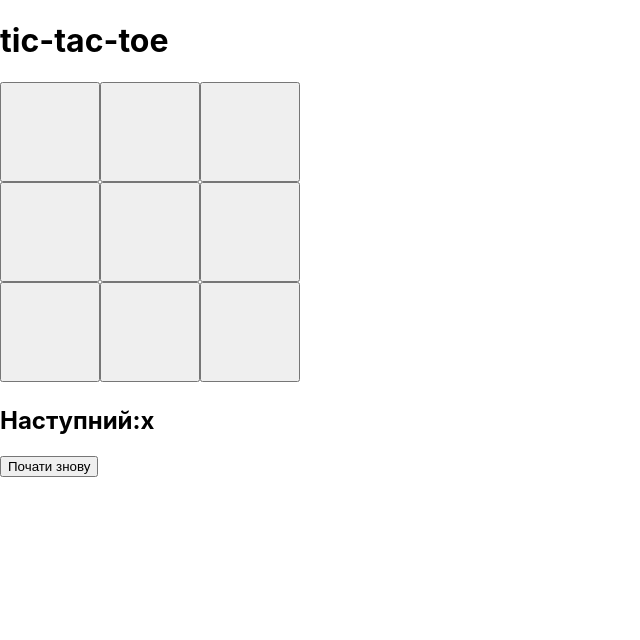
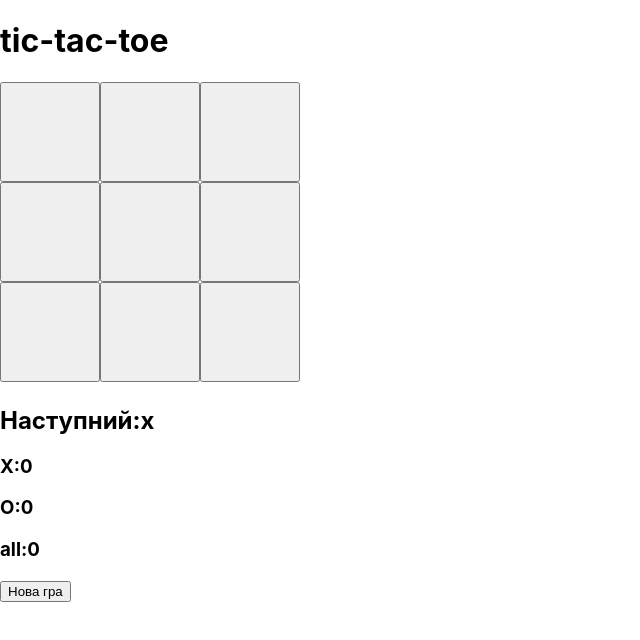
Before and after one commit to Yuliia-Myrakhovska/tic-tac-toe, a React (Create React App) app: page / in a window 1280 px wide. Shown: the top 640 px of the page, without its empty margins (0-640 px from the left). Built offline with nearby package versions, Linux system fonts and the light colour scheme.

Commit message:
add info

```diff
--- a/src/App.js
+++ b/src/App.js
@@ -1,4 +1,4 @@
-import React, { useState } from "react";
+import React, { useState, useEffect } from "react";
 import Board from "./components/Board";
 import Info from "./components/Info";
 
@@ -27,6 +27,10 @@ function getWinner(squqres) {
 function App() {
   const [isNext, setIsNext] = useState(true);
   const [squqres, setSquqres] = useState(Array(9).fill(null));
+  const [winX, setWinX] = useState(0);
+  const [winO, setWinO] = useState(0);
+  const [allGame, setAllGame] = useState(0);
+  const [statusGame, setStatusGame] = useState("");
 
   function resetGame() {
     setSquqres(Array(9).fill(null));
@@ -34,7 +38,7 @@ function App() {
   }
   function gameClick(i) {
     const newSquqres = [...squqres];
-    if (getWinner(i) || newSquqres[i]) {
+    if (getWinner(squqres) || newSquqres[i]) {
       return;
     }
     newSquqres[i] = isNext ? "x" : "o";
@@ -42,22 +46,38 @@ function App() {
     setIsNext(!isNext);
   }
 
+  useEffect(() => {
     const winner = getWinner(squqres);
     const isFull = squqres.every((cell) => cell !== null);
-  let statusGame;
+
     if (winner) {
-    statusGame = `Переміг: ${winner}`;
+      if (winner === "x") {
+        setStatusGame("Переміг: x");
+        setWinX((prev) => prev + 1);
+      } else {
+        setStatusGame("Переміг: 0");
+        setWinO((prev) => prev + 1);
+      }
+      setAllGame((prev) => prev + 1);
     } else if (isFull) {
-    statusGame = "Нічия!";
+      setStatusGame("Нічия!");
+      setAllGame((prev) => prev + 1);
     } else {
-    statusGame = "Наступний:" + (isNext ? "x" : "o");
+      setStatusGame("Наступний:" + (isNext ? "x" : "o"));
     }
+  }, [squqres, isNext]);
 
   return (
     <div>
       <h1>tic-tac-toe</h1>
       <Board squqres={squqres} onClick={gameClick} />
-      <Info statusGame={statusGame} onReset={resetGame} />
+      <Info
+        statusGame={statusGame}
+        winX={winX}
+        winO={winO}
+        allGame={allGame}
+        onReset={resetGame}
+      />
     </div>
   );
 }
--- a/src/components/Info.jsx
+++ b/src/components/Info.jsx
@@ -1,8 +1,11 @@
-function Info({ statusGame, onReset }) {
+function Info({ statusGame, winX, winO, allGame, onReset }) {
   return (
     <div>
       <h2>{statusGame}</h2>
-      <button onClick={onReset}>Почати знову</button>
+      <h3>X:{winX}</h3>
+      <h3>O:{winO}</h3>
+      <h3>all:{allGame}</h3>
+      <button onClick={onReset}>Нова гра</button>
     </div>
   );
 }
```
Lines whose indentation alone changed are shown as unchanged.
